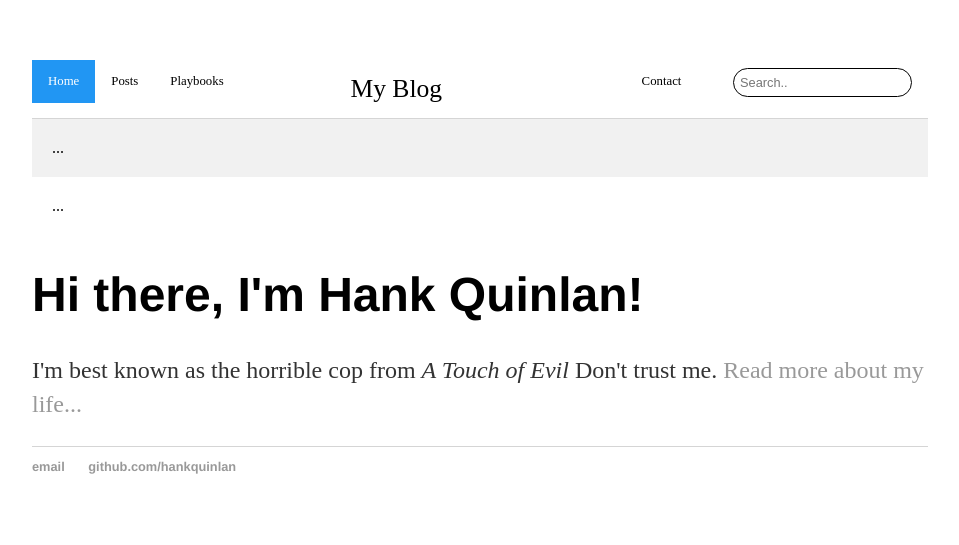
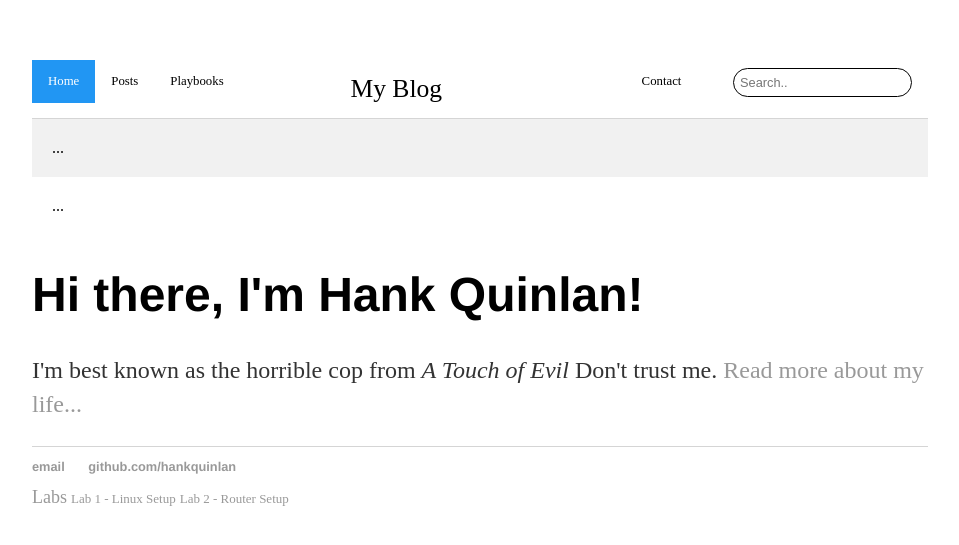
Before and after one commit to billparry99/billparry99.github.io, a Jekyll site: the page built from index.html, in a window 1280 px wide. Shown: the top 545 px of the page, without its empty margins (160-1119 px from the left). Built offline with Jekyll 4.4.1, drawn with Linux system fonts in a browser that asks for light colours.

Commit message:
Update default.html

```diff
--- a/_layouts/default.html
+++ b/_layouts/default.html
@@ -64,4 +64,12 @@
 				</ul>
 			</footer>
 		</body>
+		<!-- Side navigation -->
+		<div class="sidenav">
+			<!-- <img src="/assets/jupiter.jpg"> -->
+			<a href="/ansible"><Font size="4">Labs</font></a>
+			<a href="https://craigeowen.github.io/blog/2018/04/13/Linux-Endpoint-Setup"><font size="2">Lab 1 - Linux Setup</font></a>
+			<a href="https://craigeowen.github.io/blog/2018/04/20/Cisco-Router-Setup"><font size="2">Lab 2 - Router Setup</font></a>
+
+		</div>
 	</html>
```
